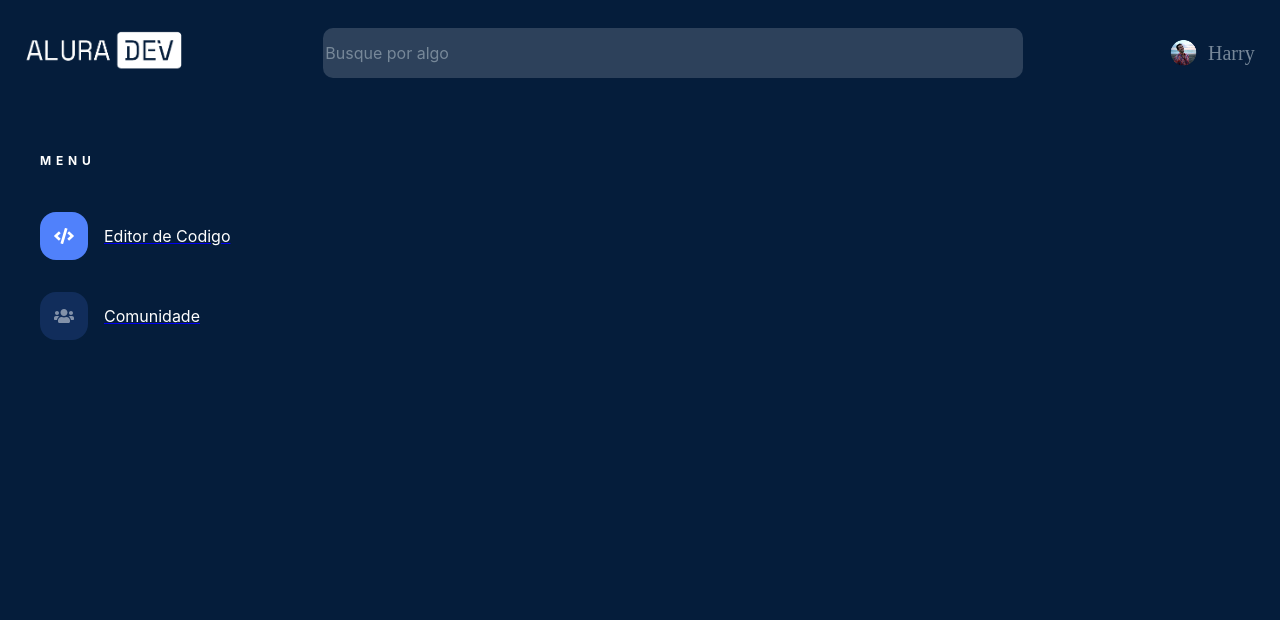
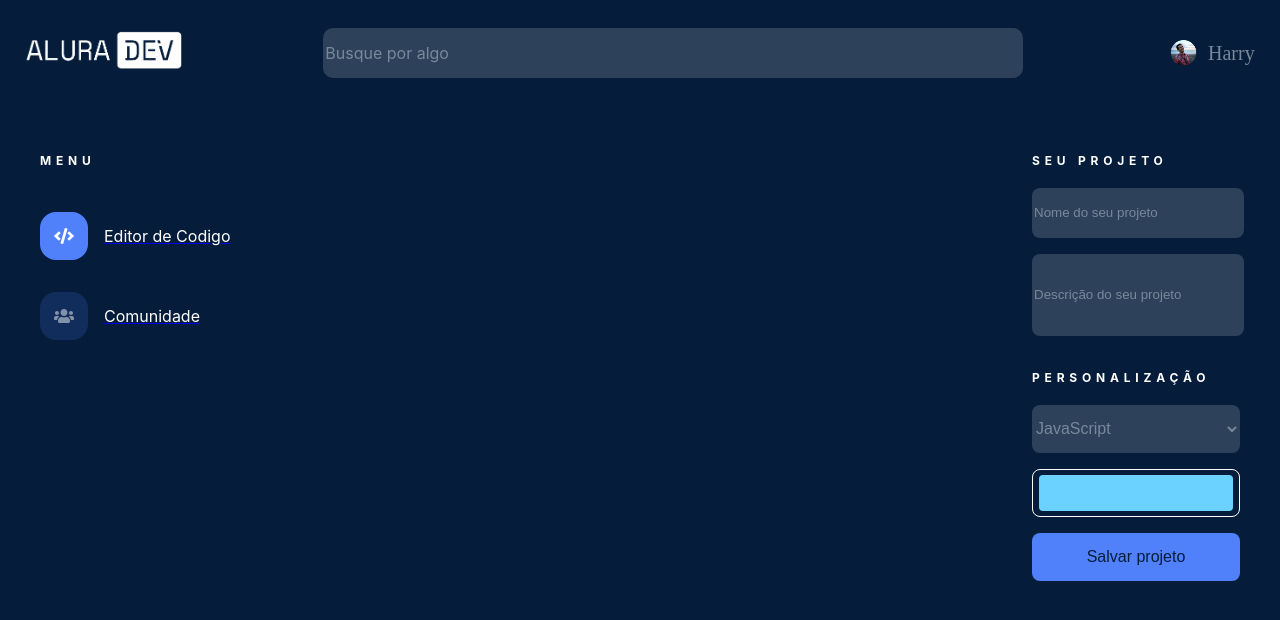
Before and after one commit to Lukaslk/editor-codigo, a website: page views/index.html in a window 1280 px wide. Drawn offline with Linux system fonts and the light colour scheme; files that its build step writes are made by us from their sources; files whose address does not match are found by name.

Commit message:
Menu direito ok

```diff
--- a/assets/css/style.css
+++ b/assets/css/style.css
@@ -90,7 +90,6 @@ body {
 
     font-size: 16px;
     line-height: 24px;
-    color: #FFFFFF;
 
 }
 
@@ -103,10 +102,6 @@ body {
 
     letter-spacing: 0.4em;
     text-transform: uppercase;
-
-    /* Neutral/$white */
-
-    color: #FFFFFF;
 }
 
 .navegacao_item{
@@ -116,3 +111,87 @@ body {
 }
 
 /* Menu Direito */
+
+.menu-direito {
+    display: flex;
+    flex-direction: column;
+    align-items: flex-start;
+    width: 272px;
+    color: white;
+    box-sizing: border-box;
+    padding: 44px 32px;
+}
+
+.titulo-menu-direito {
+    font-size: 12px;
+    line-height: 18px;
+    /* identical to box height, or 150% */
+
+    letter-spacing: 0.4em;
+    text-transform: uppercase;
+}
+
+.menu-direito input {
+    border-style: none;
+    border-radius: 0.5rem;
+    opacity: 0, 65;
+    width: 100%;
+    height: 3rem;
+    margin: .5rem auto;
+    outline: none;
+    background: #2D415B;
+}
+
+#input-descricao-projeto {
+    height: 5rem;
+}
+
+.menu-direito select {
+    border-style: none;
+    border-radius: 0.5rem;
+    opacity: 0, 65;
+    width: 100%;
+    height: 3rem;
+    margin: .5rem auto;
+    outline: none;
+    background: #2D415B;
+
+    color: lightslategray;
+    font-size: 16px;
+    line-height: 24px;
+
+}
+
+.menu-direito-personalizacao {
+    margin-top: 25px;
+}
+
+#menu-direito-pegar-cor {
+    background: none;
+    border: solid 1px #FFFFFF;
+}
+
+input[type='color']::-webkit-color-swatch-wrapper {
+    padding: 0.25rem;
+  }
+
+  input[type='color']::-webkit-color-swatch {
+    border: none;
+    border-radius: 4px;
+  }
+
+  .menu-direito-salvar-projeto {
+    border-style: none;
+    border-radius: 0.5rem;
+    opacity: 0, 65;
+    width: 100%;
+    height: 3rem;
+    margin: .5rem auto;
+    outline: none;
+    background: #5081FB;
+
+    font-size: 16px;
+    line-height: 24px;
+    text-align: center;
+    color: #051D3B;
+}
--- a/views/index.html
+++ b/views/index.html
@@ -53,8 +53,24 @@
             </ul>
         </nav>
 
-        <div>
+        <div class="menu-direito">
+            <form action="">
+                <h2 class="titulo-menu-direito">Seu projeto</h2>
+                <div>
+                    <input type="text" placeholder="Nome do seu projeto">
+                    <input type="text" id="input-descricao-projeto" placeholder="Descrição do seu projeto">
+                </div>
 
+                <div class="menu-direito-personalizacao">
+                    <h2 class="titulo-menu-direito">Personalização</h2>
+                    <select name="" id="">
+                        <option value="javascript">JavaScript</option>
+                    </select>
+                    <input type="color" value="#6BD1FF" name="" id="menu-direito-pegar-cor">
+                </div>
+
+                <button class="menu-direito-salvar-projeto">Salvar projeto</button>
+            </form>
         </div>
 
 </body>
```
